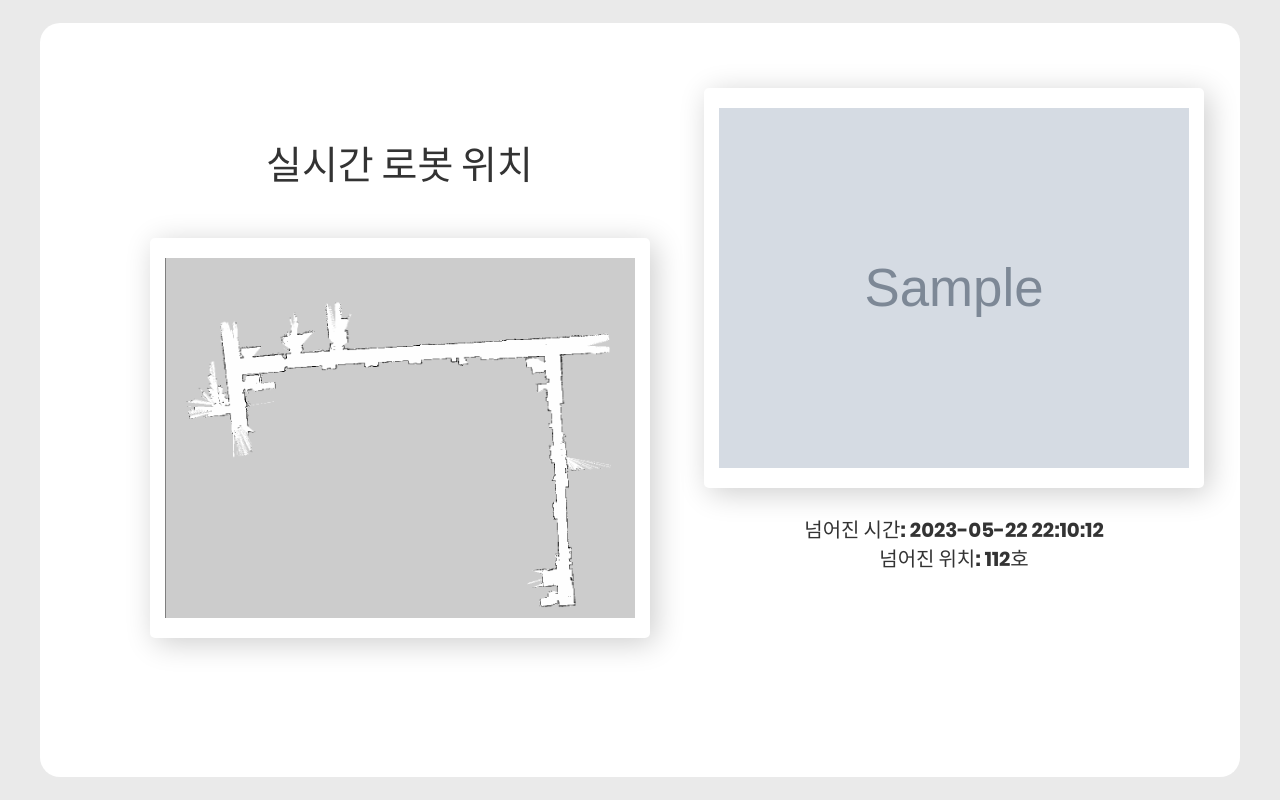
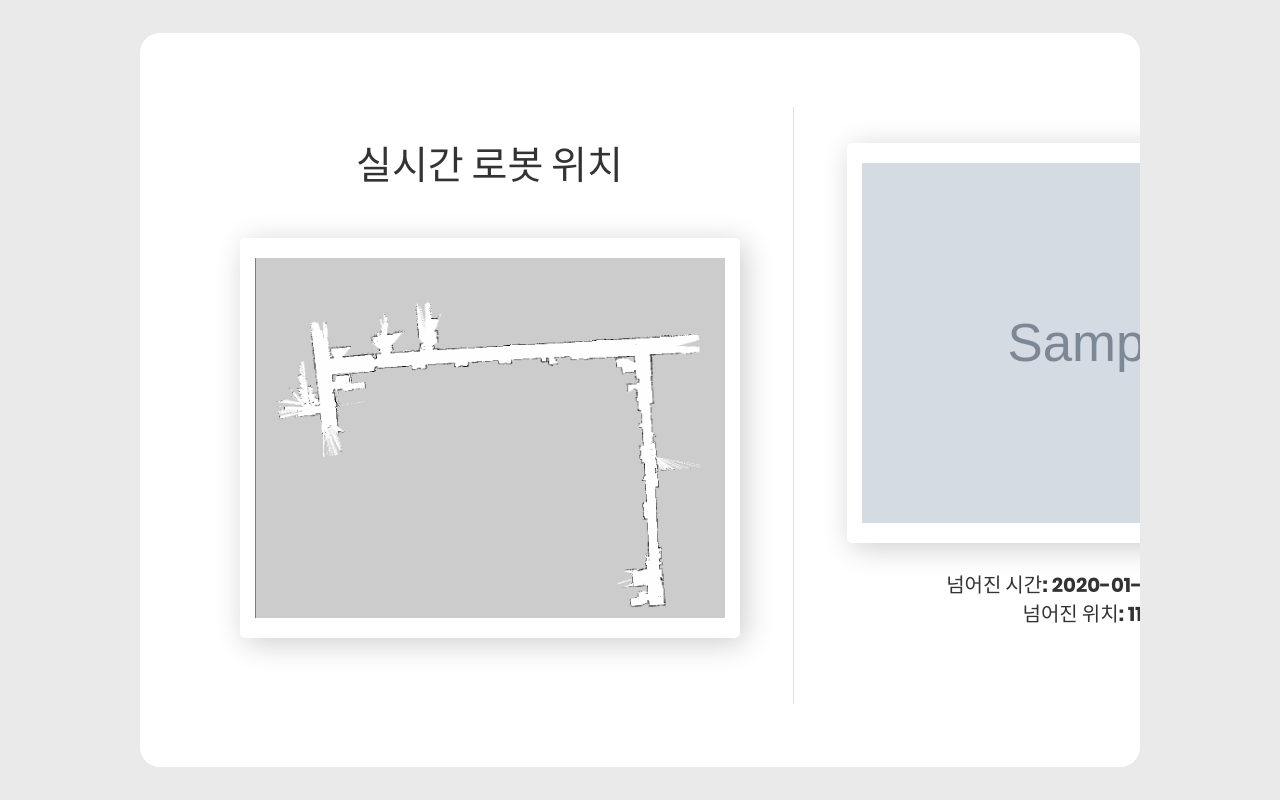
Before and after one commit to ydoo123/capstone_design, a FastAPI app: template myapi/templates/index.html in a window 1280 px wide. Run offline with FastAPI, Linux system fonts and the light colour scheme; the template is opened without the code that fills it: most values are stand-ins (such as "Sample title", 1, 10 or a date in 2020); grey boxes marked "Sample" are stand-in pictures; some libraries are stand-ins or nearby versions; some web fonts are replaced.

Commit message:
Add: line to div

```diff
--- a/myapi/main.py
+++ b/myapi/main.py
@@ -24,7 +24,7 @@ class Item(BaseModel):
     w: float
 
 
-def get_image() -> str:
+def get_image_time() -> str:
     conn = sqlite3.connect("database.db")
     c = conn.cursor()
     c.execute("SELECT * FROM image_table ORDER BY id DESC LIMIT 1")
@@ -33,7 +33,7 @@ def get_image() -> str:
 
     image_dict = dict(zip([x[0] for x in c.description], result))
 
-    return image_dict["path"]
+    return image_dict["path"], image_dict["time"]
 
 
 app = FastAPI()
@@ -43,11 +43,11 @@ templates = Jinja2Templates(directory="templates")
 
 @app.get("/")
 async def read_index(request: Request):
-    image_path = get_image()
+    image_path, time = get_image_time()
 
     return templates.TemplateResponse(
         "index.html",
-        {"request": request, "image": image_path},
+        {"request": request, "image": image_path, "time":time},
     )
 
 
--- a/myapi/static/css/main.css
+++ b/myapi/static/css/main.css
@@ -389,7 +389,6 @@ iframe {
 }
 
 .wrap-custom100 {
-  width: 1200px;
   overflow: hidden;
 }
 
--- a/myapi/templates/index.html
+++ b/myapi/templates/index.html
@@ -36,7 +36,7 @@
     <div class="limiter">
         <div class="container-login100" style="background-image: url('static/images/bg_03.jpg');">
             <div class="wrap-custom100 p-l-55 p-r-55 p-t-65 p-b-54"
-                style="display: flex; background: #ffffff; border-radius: 20px;">
+                style="display: flex; background: #ffffff; border-radius: 20px; width: 80%;">
                 <div class=" login100-form validate-form" style="flex: 1; margin: 5%;">
                     <span class="login100-form-title p-b-49">
                         실시간 로봇 위치
@@ -47,12 +47,15 @@
                     </div>
                 </div>
 
-                <div class="login100-form validate-form" style="flex: 1">
+                <div style="border-left: 1px solid #e0e0e0; margin: 1%;">
+                </div>
+
+                <div class="login100-form validate-form" style="flex: 1; margin: 5%">
                     <div class="box_main">
                         <img src="{{image}}" style="width: 100%; height: 100%;"></img>
                     </div>
                     <div class="custom100-text p-b-5">
-                        넘어진 시간: 2023-05-22 22:10:12
+                        넘어진 시간: {{time}}
                     </div>
                     <div class="custom100-text p-b-5">
                         넘어진 위치: 112호
```
